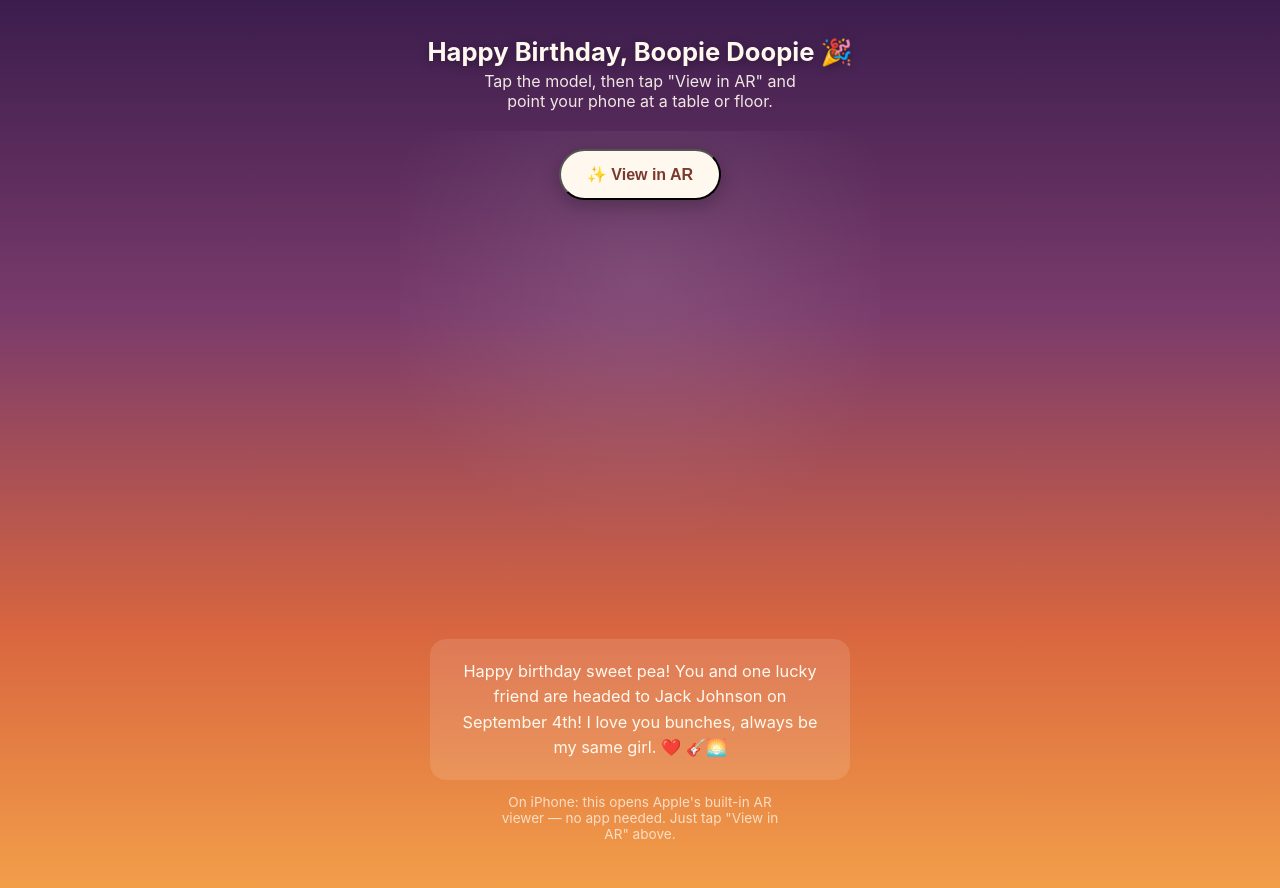
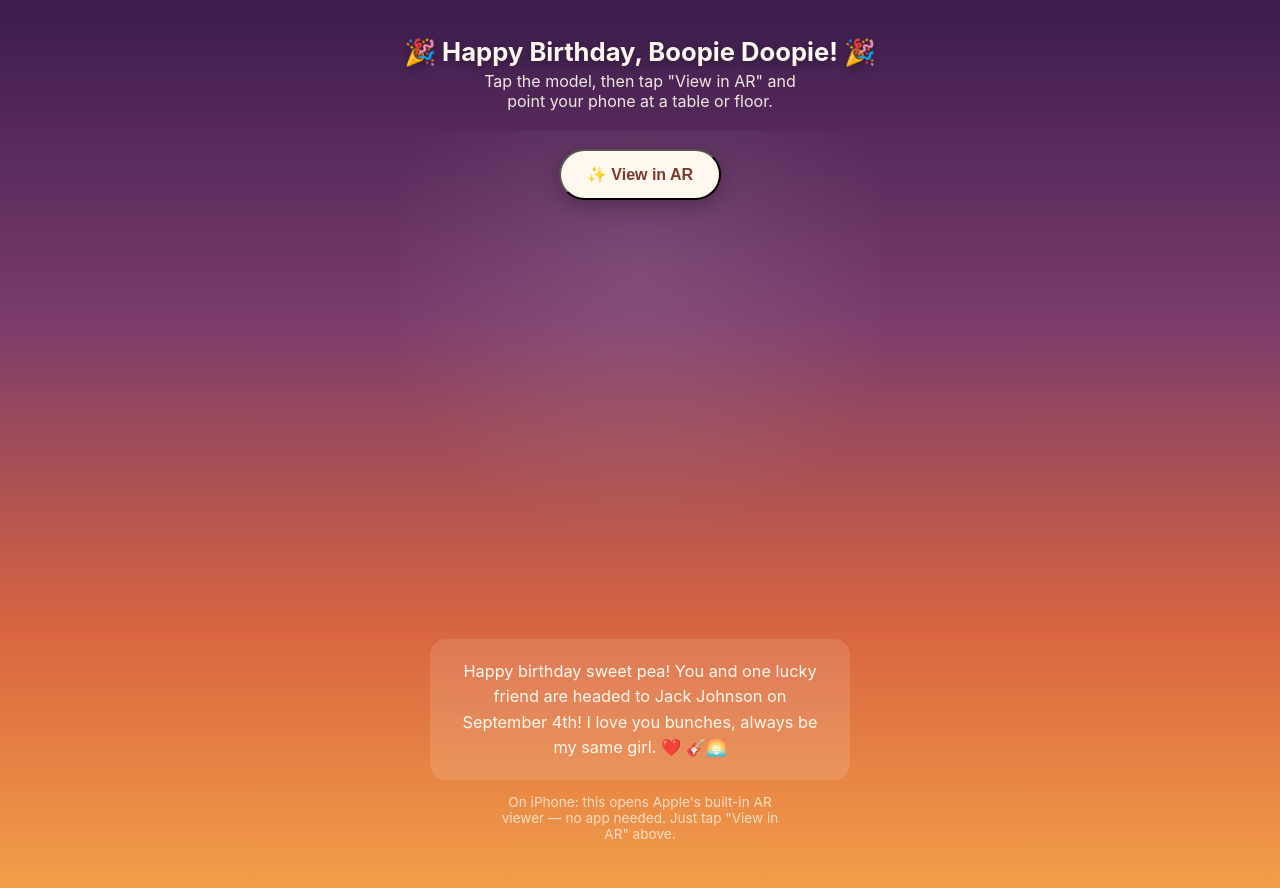
Before and after one commit to DataSkier/birthday-ar-card, a plain HTML site: page index.html in a window 1280 px wide. Drawn offline with Linux system fonts and the light colour scheme; some packages are replaced by stand-ins of ours; a script that the page names is missing.

Commit message:
Update birthday message formatting in index.html
Updated message

```diff
--- a/index.html
+++ b/index.html
@@ -72,7 +72,7 @@
 </style>
 </head>
 <body>
-  <h1>Happy Birthday, Boopie Doopie 🎉</h1>
+  <h1>🎉 Happy Birthday, Boopie Doopie! 🎉</h1>
   <p class="sub">Tap the model, then tap "View in AR" and point your phone at a table or floor.</p>
 
   <model-viewer
```
